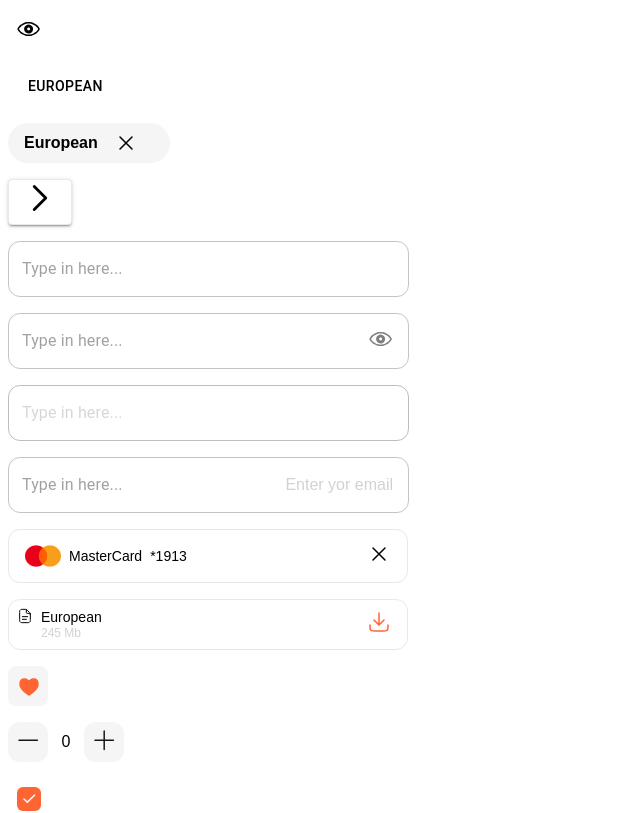
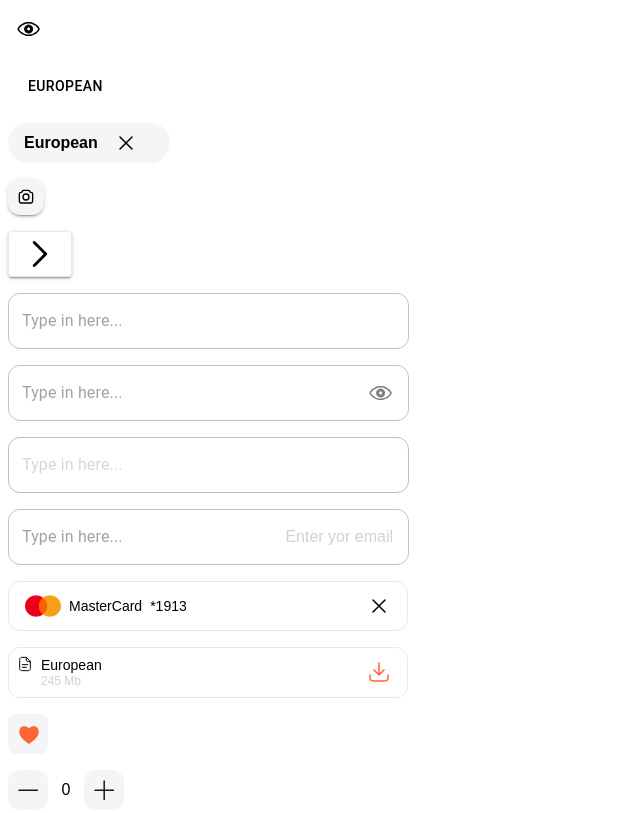
Before and after one commit to people-eat/web-app, a Next.js app: page / in a window 1280 px wide. Shown: the top 813 px of the page, without its empty margins (0-640 px from the left). Built offline with nearby package versions, Linux system fonts and the light colour scheme.

Commit message:
PeopleEatCameraButton

```diff
--- /dev/null
+++ b/src/components/standard/changePhotoButton/PeopleEatCameraButton.tsx
@@ -0,0 +1,34 @@
+import IconButton from '@mui/material/Button';
+import { type ReactElement } from 'react';
+import { Icon } from '../icon/Icon';
+import PeopleEatIcon from '../icon/PeopleEatIcon';
+
+interface IPeopleEatCameraButtonProps {
+    onClick: () => void;
+}
+
+export default function PeopleEatCameraButton({ onClick }: IPeopleEatCameraButtonProps): ReactElement {
+    return (
+        <IconButton
+            sx={{
+                display: 'flex',
+                justifyContent: 'center',
+                alignItems: 'center',
+                borderRadius: '12px',
+                height: '36px',
+                width: '36px',
+                minWidth: '36px',
+                '&:hover': {
+                    backgroundColor: 'rgba(245, 245, 245, 1)',
+                },
+                backgroundColor: 'rgba(245, 245, 245, 1)',
+                padding: 0,
+            }}
+            size={'small'}
+            variant="contained"
+            onClick={onClick}
+        >
+            <PeopleEatIcon icon={Icon.camera} className={'cursor-pointer'} edgeLength={16} />
+        </IconButton>
+    );
+}
--- a/src/components/standard/changePhotoButton/changePhotoButton.tsx
+++ /dev/null
@@ -1,15 +0,0 @@
-import { type ReactElement } from 'react';
-import { Icon } from '../icon/Icon';
-import PeopleEatIcon from '../icon/PeopleEatIcon';
-
-interface IPeopleEatCameraButtonProps {
-    onClick: () => void;
-}
-
-export default function PeopleEatCameraButton({ onClick }: IPeopleEatCameraButtonProps): ReactElement {
-    return (
-        <section onClick={onClick} className={'flex justify-center items-center bg-base w-9 h-9 rounded-3'}>
-            <PeopleEatIcon icon={Icon.camera} className={'cursor-pointer'} edgeLength={16} />
-        </section>
-    );
-}
--- a/src/components/standard/hideButton/PeopleEatHideButton.tsx
+++ b/src/components/standard/hideButton/PeopleEatHideButton.tsx
@@ -15,7 +15,7 @@ export default function PeopleEatHideButton({ disabled = false, defaultChecked =
         width: 24,
         height: 24,
         boxShadow: 'boxShadow: 0 0 0 1px transparent',
-        backgroundImage: 'url(/icons/eye-crossed-out.svg)',
+        backgroundImage: 'url(public/icons/eye-crossed-out.svg)',
     }));
 
     const BpCheckedIcon = styled(BpIcon)({
--- a/src/components/standard/icon/PeopleEatIcon.tsx
+++ b/src/components/standard/icon/PeopleEatIcon.tsx
@@ -4,7 +4,7 @@ import { type PeopleEatIconProps } from './PeopleEatIconProps';
 
 export default function PeopleEatIcon({ className, edgeLength = 24, icon }: PeopleEatIconProps): ReactElement {
     return (
-        <div>
+        <div style={{ height: `${edgeLength}px`, width: `${edgeLength}px` }}>
             <Image src={icon} width={edgeLength} className={className} height={edgeLength} alt={`PeopleEat icon ${icon}`} />
         </div>
     );
--- a/src/pages/index.tsx
+++ b/src/pages/index.tsx
@@ -1,5 +1,6 @@
 import { type NextPage } from 'next';
 import Head from 'next/head';
+import PeopleEatCameraButton from '~/components/standard/changePhotoButton/PeopleEatCameraButton';
 import PeopleEatCheckbox from '../components/standard/checkbox/PeopleEatCheckbox';
 import PeopleEatChoice from '../components/standard/choice/PeopleEatChoice';
 import PeopleEatCounter from '../components/standard/counter/PeopleEatCounter';
@@ -25,6 +26,7 @@ const HomePage: NextPage = () => {
                 <PeopleEatHideButton />
                 <PeopleEatTabItem title={'European'} />
                 <PeopleEatChoice onClose={(): string => 'click'} title={'European '} />
+                <PeopleEatCameraButton onClick={(): string => 'click'} />
                 <PeopleEatNextButton />
                 <PeopleEatInput />
                 <PeopleEatInput pass />
```
Also changed, not shown: 1 other file (tests, documents, lock files or other folders).
